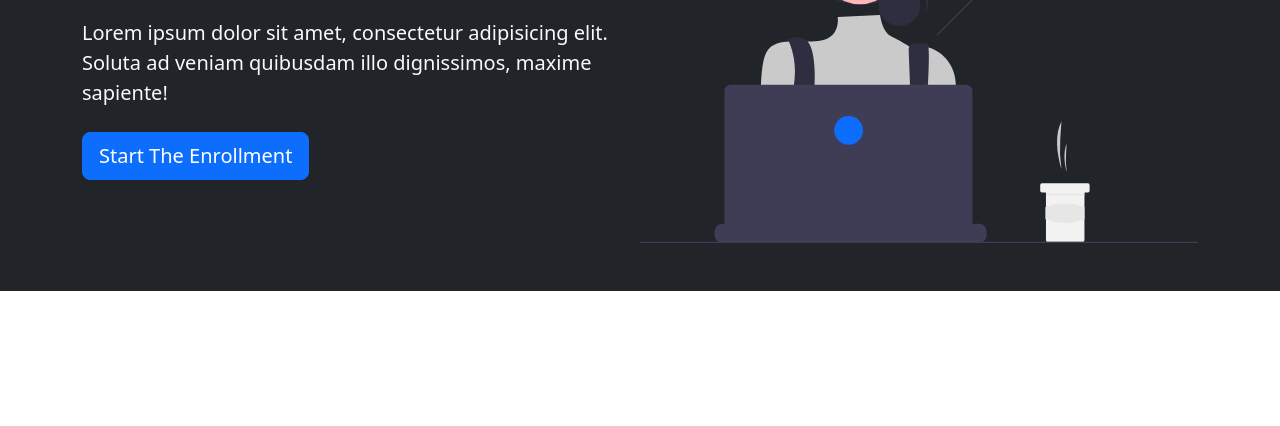
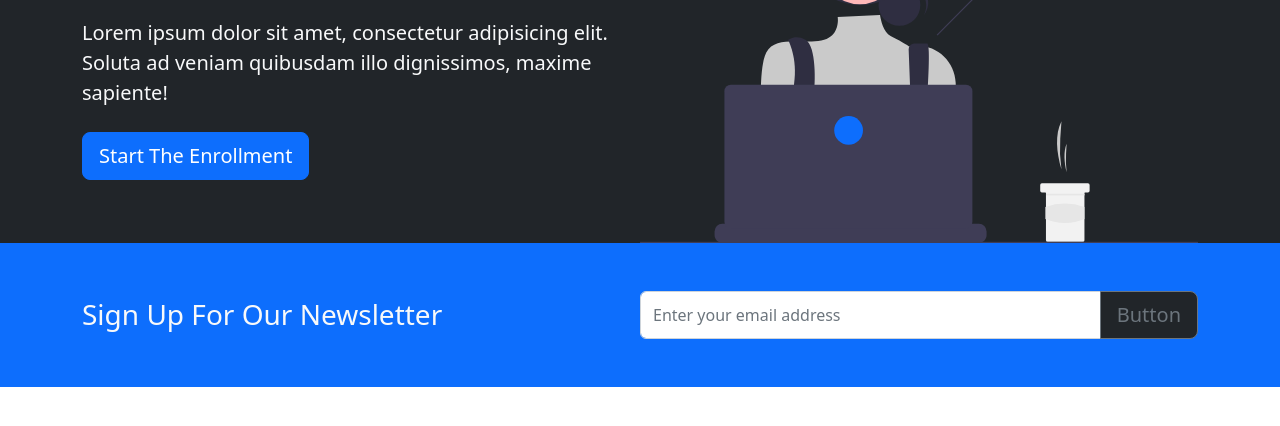
Before and after one commit to steelsnake93/bootstrap-website, a plain HTML site: page index.html in a window 1280 px wide. Shown: the part 238-664 px from the top of the page. Drawn offline with nearby package versions, Linux system fonts and the light colour scheme.

Commit message:
newsletter with input group

```diff
--- a/index.html
+++ b/index.html
@@ -44,14 +44,13 @@
     </nav>
 
     <!-- Showcase -->
-    <section class="bg-dark text-light p-5 text-center text-sm-start">
+    <section class="bg-dark text-light p-5 p-lg-0 pt-lg-5 text-center text-sm-start">
         <div class="container">
-            <div class="d-sm-flex align-items-center
-            justify-content-between">
+            <div class="d-sm-flex align-items-center justify-content-between">
                 <div>
-                    <h1>Become a <span class="text-warning">
-                        Web Developer
-                    </span></h1>
+                    <h1>Become a
+                        <span class="text-warning">Web Developer</span>
+                    </h1>
                     <p class="lead my-4">
                         Lorem ipsum dolor sit amet, consectetur adipisicing elit.
                         Soluta ad veniam quibusdam illo dignissimos, maxime sapiente!
@@ -63,6 +62,22 @@
         </div>
     </section>
 
+    <!-- Newsletter -->
+    <section class="bg-primary text-light p-5">
+        <div class="container">
+            <d-md-flex class="d-md-flex justify-content-between align-items-center">
+                <h3 class="mb-3 mb-md-0">Sign Up For Our Newsletter</h3>
+
+                <div class="input-group news-input">
+                    <input type="text"
+                    class="form-control"
+                    placeholder="Enter your email address">
+                    <button class="btn btn-dark btn-lg btn-outline-secondary" type="button">Button</button>
+                  </div>
+            </d-md-flex>
+        </div>
+    </section>
+
     <script
     src="https://cdn.jsdelivr.net/npm/bootstrap@5.2.3/dist/js/bootstrap.bundle.min.js"
     integrity="sha384-kenU1KFdBIe4zVF0s0G1M5b4hcpxyD9F7jL+jjXkk+Q2h455rYXK/7HAuoJl+0I4"
--- a/style.css
+++ b/style.css
@@ -0,0 +1,5 @@
+@media(min-width: 768px) {
+    .news-input {
+        width: 50%;
+    }
+}
```
